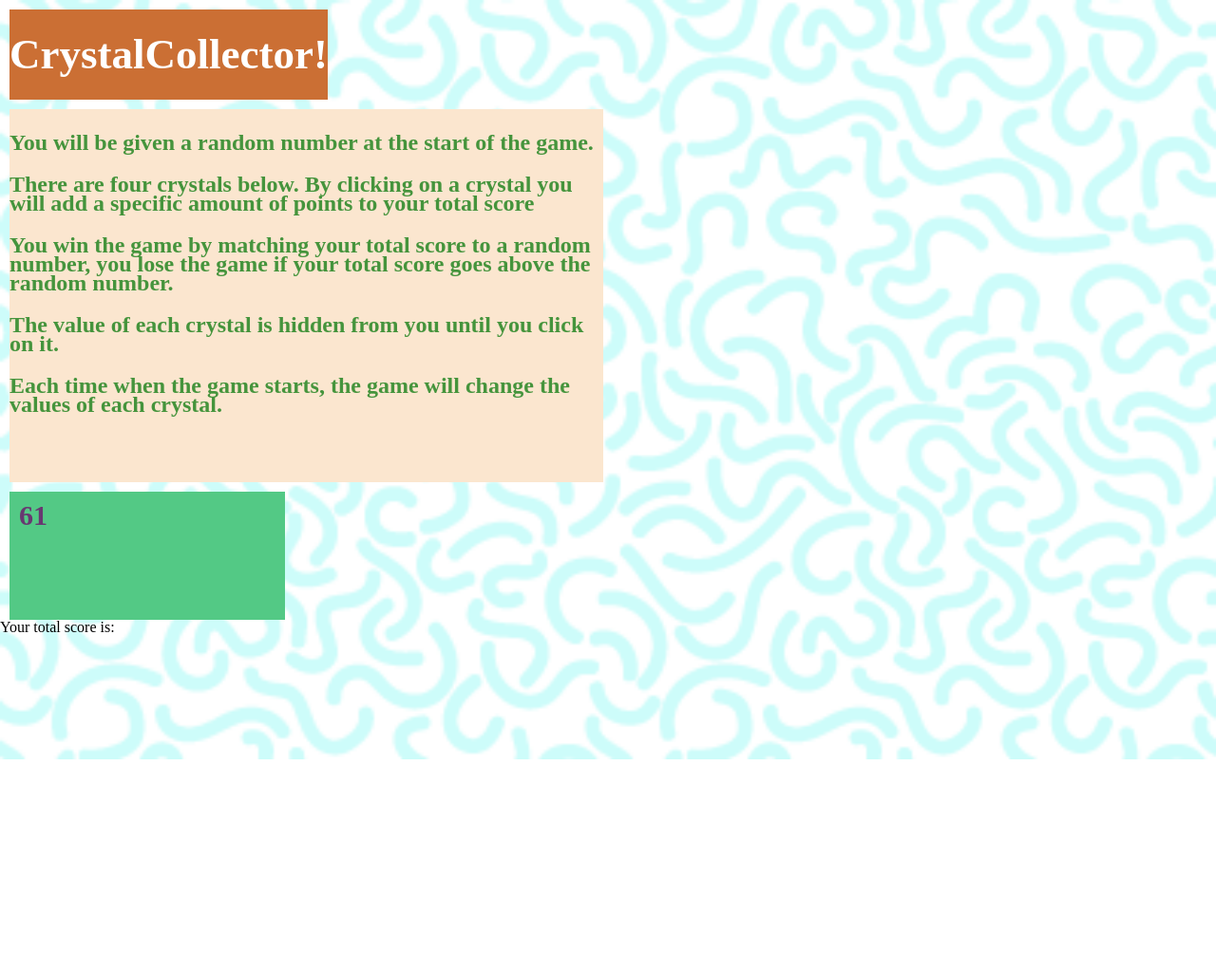
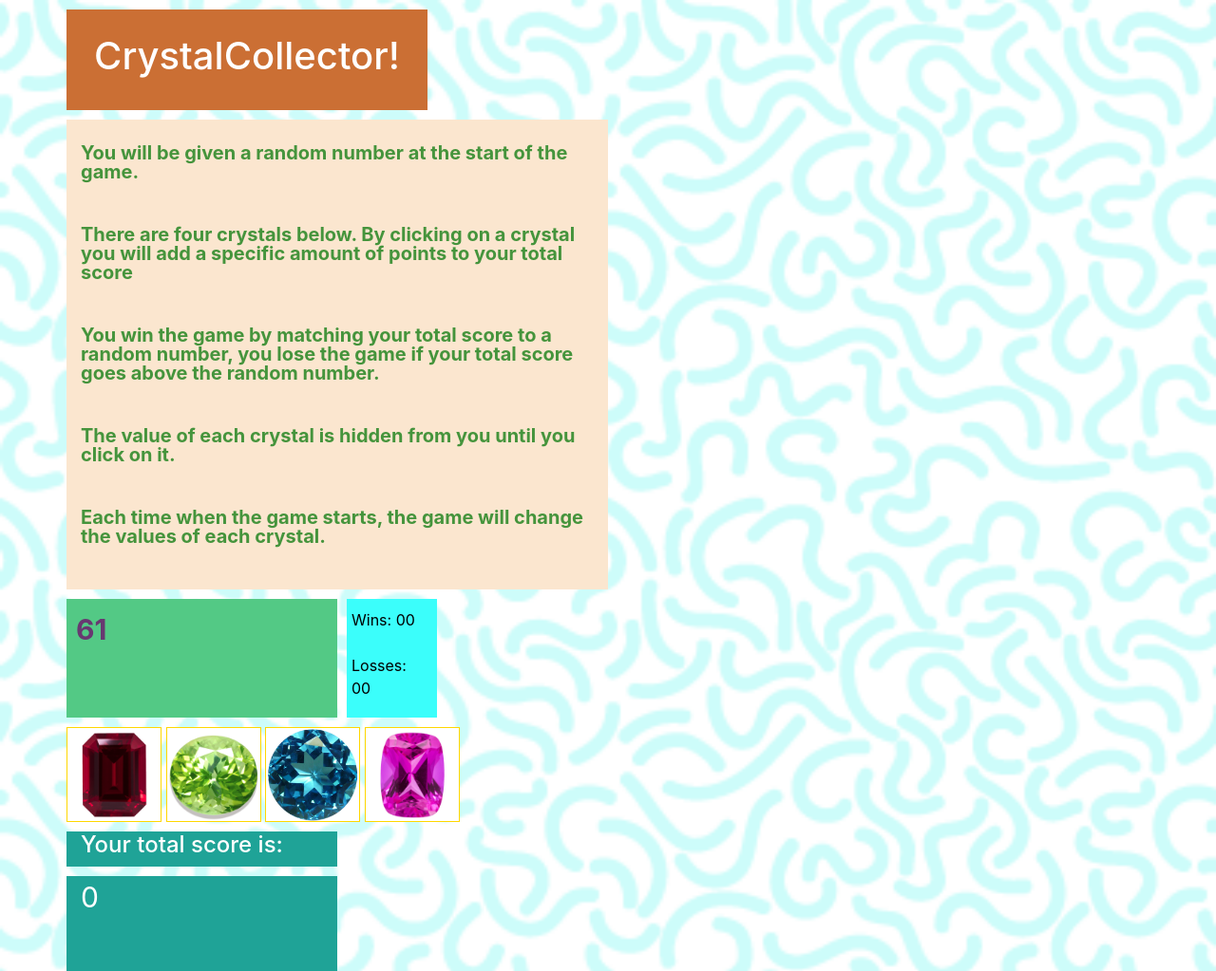
Before and after one commit to GrimbleLewis/Crystal-Collector, a plain HTML site: page index.html in a window 1280 px wide. Shown: the whole page at 95% size. Before the commit the page ends 800 px from the top, so only its background shows below. Drawn offline with nearby package versions, Linux system fonts and the light colour scheme.

Commit message:
converted html to bootstrap and finished layout. Added the wins and loss and reset functions as well as appending wins and losses to the html. Still need to create the onclick functions for each of the crystals.

```diff
--- a/assets/css/style.css
+++ b/assets/css/style.css
@@ -10,27 +10,27 @@ body {
 #gameTitle {
     background-color: #cb6f34;
     color: white;
+    text-align: center;
     font-size: 45px;
     font-weight: bold;
     padding-top: 25px;
     padding-bottom: 25px;
     margin-top: 10px;
-    margin-left: 10px;
-    width: 335px;
+
+
 }
 
 #instructions {
     background-color: #fbe6cf;
     color: #45943c;
-    font-size: 24px;
+    font-size: 20px;
     font-weight: bold;
     padding-top: 25px;
-    margin-left: 10px;
     margin-top: 10px;
-    width: 625px;
+
 }
 
-.target-number-box {
+#target-number-box {
     background-color: #53c985;
     color: #683871;
     font-size: 30px;
@@ -39,10 +39,48 @@ body {
     width: 280px;
     padding-top: 10px;
     padding-left: 10px;
+
+    margin-top: 10px;
+}
+
+#score-box {
+    background-color: #3bfefb;
+    color: black;
+    height: 125px;
+    width: 100px;
+    padding-top: 10px;
+    padding-left: 5px;
     margin-left: 10px;
     margin-top: 10px;
 }
 
+.crystalImage {
+    width: 100px;
+    height: 100px;
+    margin-top: 10px;
+    border: 1px solid gold;
+}
+
+#crystals-box {
+    padding-left: 0;
+}
+
+#total-box {
+    background-color: #1fa397;
+    color: white;
+    margin-top: 10px;
+}
+
+#total-number-box {
+    background-color: #1fa397;
+    height: 100px;
+    color: white;
+    font-size: 30px;
+    margin-top: 10px;
+
+}
+
+
 p {
     line-height: 20px;
 }
--- a/assets/javascript/game.js
+++ b/assets/javascript/game.js
@@ -3,21 +3,49 @@ $(document).ready(function() {
 //global variables
 
 // the target number the player is trying to match
-var random = Math.floor(Math.random()*101 + 19);
+var random = Math.floor(Math.random() * 101 + 19);
 console.log(random);
 
 // random numbers for each crystal
-var num1 = Math.floor(Math.random()*11 + 1);
-var num2 = Math.floor(Math.random()*11 + 1);
-var num3 = Math.floor(Math.random()*11 + 1);
-var num4 = Math.floor(Math.random()*11 + 1);
+var num1 = Math.floor(Math.random() * 11 + 1);
+var num2 = Math.floor(Math.random() * 11 + 1);
+var num3 = Math.floor(Math.random() * 11 + 1);
+var num4 = Math.floor(Math.random() * 11 + 1);
 
 var total = 0;
 var wins = 0;
 var losses = 0;
 
 
-$("#targetNumber").append(random);
+$("#target-number").append(random);
+$("#wins-counter").append(wins);
+$("#losses-counter").append(losses);
+
+function resetGame(){
+    random = Math.floor(Math.random() * 101 + 19);
+    console.log(random);
+    $("#target-number").append(random);
+    num1 = Math.floor(Math.random() * 11 + 1);
+    num2 = Math.floor(Math.random() * 11 + 1);
+    num3 = Math.floor(Math.random() * 11 + 1);
+    num4 = Math.floor(Math.random() * 11 + 1);
+    total = 0;
+    $("#user-total").append(total);
+}
+
+function win(){
+    alert("Winner winner chicken dinner!");
+    wins++;
+    $("#wins-counter").append(wins);
+    resetGame();
+}
+
+function loss(){
+    alert("Overconfidence is a slow and insidious killer, loser!");
+    loses++;
+    $("#losses-counter").append(losses);
+    resetGame();
+}
 
 
 
--- a/index.html
+++ b/index.html
@@ -1,53 +1,83 @@
 <!DOCTYPE html>
 <html lang="en">
+
 <head>
-    <meta charset="UTF-8">
-    <meta name="viewport" content="width=device-width, initial-scale=1.0">
-    <meta http-equiv="X-UA-Compatible" content="ie=edge">
+    <meta charset="UTF-8" />
+    <meta name="viewport" content="width=device-width, initial-scale=1.0" />
+    <meta http-equiv="X-UA-Compatible" content="ie=edge" />
 
     <title>Crystal Collector</title>
 
-    <link rel="stylesheet" type="text/css" href="assets/css/reset.css">
-    <link rel="stylesheet" type="text/css" href="assets/css/style.css">
+    <link rel="stylesheet" type="text/css" href="assets/css/reset.css" />
+    <link rel="stylesheet" type="text/css" href="assets/css/style.css" />
+    <link rel="stylesheet" href="https://maxcdn.bootstrapcdn.com/bootstrap/4.0.0/css/bootstrap.min.css">
     <script src="https://cdnjs.cloudflare.com/ajax/libs/jquery/3.2.1/jquery.min.js"></script>
     <script type="text/javascript" src="assets/javascript/game.js"></script>
-
 </head>
 
 <body>
     <div class="container">
-        <div id ="gameTitle">
-            <h1>CrystalCollector!</h1>
+        <div class="row">
+            <div id="gameTitle" class="col-sm-4">
+                <h1>CrystalCollector!</h1>
+            </div>
         </div>
-        <div id="instructions">
-            <p>You will be given a random number at the start of the game.</p><br>
-            <p>There are four crystals below. By clicking on a crystal you will
-                add a specific amount of points to your total score</p><br>
-            <p>You win the game by matching your total score to a random number, you lose the game
-                if your total score goes above the random number.</p><br>
-            <p>The value of each crystal is hidden from you until you click on it.</p><br>
-            <p>Each time when the game starts, the game will change the values of each crystal.</p><br><br><br>
+        <div class="row">
+            <div id="instructions" class="col-sm-6">
+                <p>You will be given a random number at the start of the game.</p>
+                <br />
+                <p>
+                    There are four crystals below. By clicking on a crystal you will add a
+                    specific amount of points to your total score
+                </p>
+                <br />
+                <p>
+                    You win the game by matching your total score to a random number, you
+                    lose the game if your total score goes above the random number.
+                </p>
+                <br />
+                <p>
+                    The value of each crystal is hidden from you until you click on it.
+                </p>
+                <br />
+                <p>
+                    Each time when the game starts, the game will change the values of
+                    each crystal.
+                </p>
+                <br />
+            </div>
+        </div>
+        <div class="row">
+            <div id="target-number-box" class="col-sm-3">
+                <span id="target-number"></span>
+            </div>
+            <div id="score-box" class="col-sm-1">
+                <span id="wins-counter">Wins: 0</span><br /><br />
+                <span id="losses-counter">Losses: 0</span>
+            </div>
+        </div>
+        <div class="row">
+            <div id="crystals-box" class="col-sm-6">
+                <img src="assets/images/redcrystal.png" class=crystalImage id="red" alt="Red Crystal">
+                <img src="assets/images/greencrystal.jpg" class=crystalImage id="green" alt="Green Crystal">
+                <img src="assets/images/bluecrystal.png" class=crystalImage id="blue" alt="Blue Crystal">
+                <img src="assets/images/pinkcrystal.png" class=crystalImage id="pink" alt="Pink Crystal">
+            </div>
+        </div>
+        <div class="row">
+            <div id="total-box" class="col-sm-3">
+                <h4>
+                    Your total score is:</h4>
+            </div>
+        </div>
+        <div class="row">
+
+            <div id="total-number-box" class="col-sm-3">
+                <span id="user-total">0</span>
+            </div>
         </div>
 
-        <div class="target-number-box">
-            <span id="targetNumber"></span>
-        </div>
-        <div id="score-box">
+    </div>
+</body>
 
-        </div>
-
-        <div id="crystals">
-
-        </div>
-        <div id="total">
-            <h2>Your total score is:
-                <span id="userTotal"></span>
-            </h2>
-
-        </div>
-    </div>
-
-
-
-</body>
 </html>
```
Also changed, not shown: assets/images/bluecrystal.png (added), assets/images/greencrystal.jpg (added), assets/images/pinkcrystal.png (added), assets/images/redcrystal.png (added).
